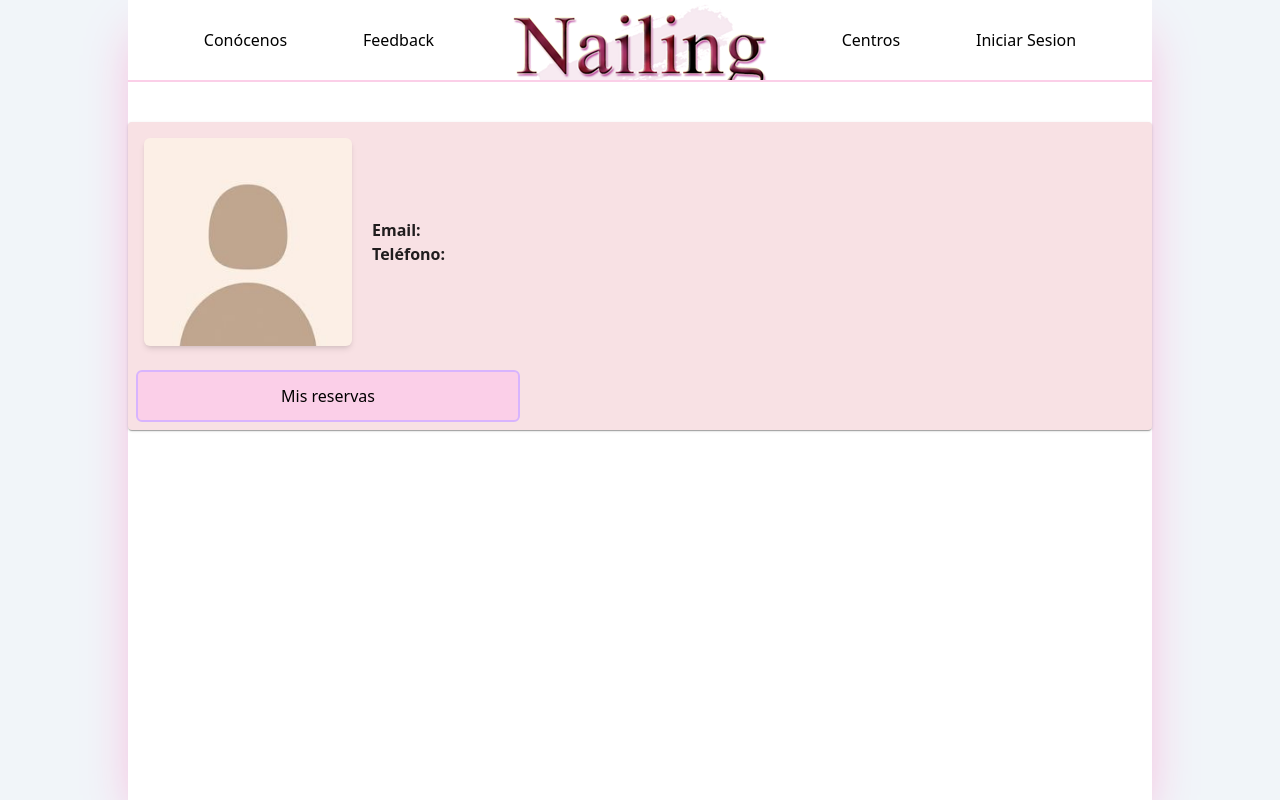
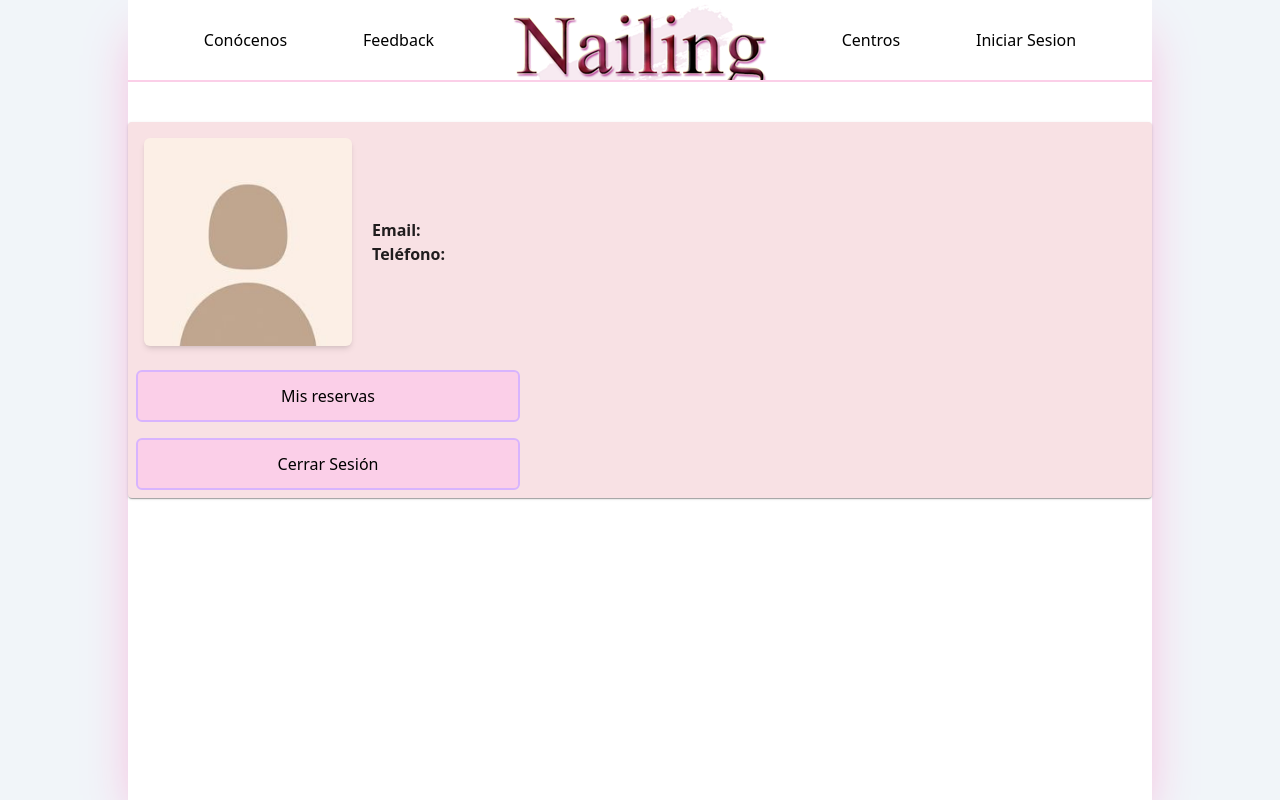
Before and after one commit to lausalbra/nailing, a React (Create React App) app in the folder src/web-app/: page /usuario in a window 1280 px wide. Built offline with nearby package versions, Linux system fonts and the light colour scheme.

Commit message:
feat: Cerrar Sesión
Se implementa el botón de cerrar sesión y se configura en front end a la espera de la llamada para eliminar la sesión en back

```diff
--- a/src/web-app/src/components/UserDetails/index.js
+++ b/src/web-app/src/components/UserDetails/index.js
@@ -4,10 +4,17 @@ import CardActions from '@mui/material/CardActions';
 import CardContent from '@mui/material/CardContent';
 import { useLocation } from 'wouter'
 
+
 export function UserDetails({ image, email, phone }) {
   const [locationPath, locationPush] = useLocation()
+
+  function handleClick() {
+    sessionStorage.setItem("isLogged", false)
+    locationPush("/")
+  }
+
   return (
-    <Card style={{backgroundColor: 'rgb(248, 225, 228)'}} sx={{ minWidth: 275 }}>
+    <Card style={{ backgroundColor: 'rgb(248, 225, 228)' }} sx={{ minWidth: 275 }}>
       <CardContent>
         <div className="flex items-center">
           <img src={image} alt="img" className="w-52 aspect-square rounded-md shadow-md max-w-full float-left bg-white" />
@@ -20,6 +27,9 @@ export function UserDetails({ image, email, phone }) {
       <CardActions>
         <button onClick={() => locationPush('/miscitas')} className="border-2 border-purple-300 bg-pink-200 text-black w-96 py-3 rounded-md text-1xl font-medium hover:bg-purple-300 transition duration-300">Mis reservas</button>
       </CardActions>
+      <CardActions>
+        <button onClick={() => handleClick()} className="border-2 border-purple-300 bg-pink-200 text-black w-96 py-3 rounded-md text-1xl font-medium hover:bg-purple-300 transition duration-300">Cerrar Sesión</button>
+      </CardActions>
     </Card>
 
   );
```
Lines whose indentation alone changed are shown as unchanged.
